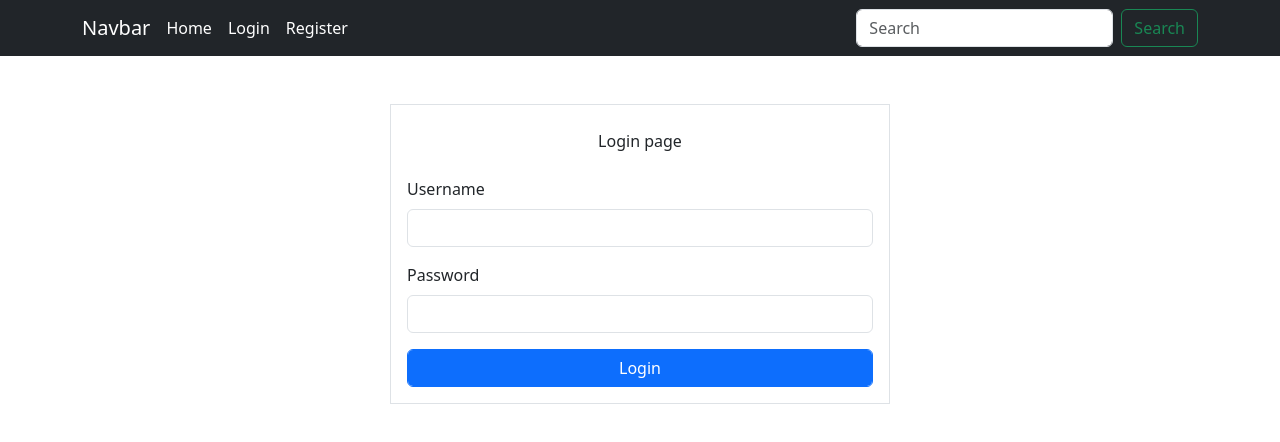
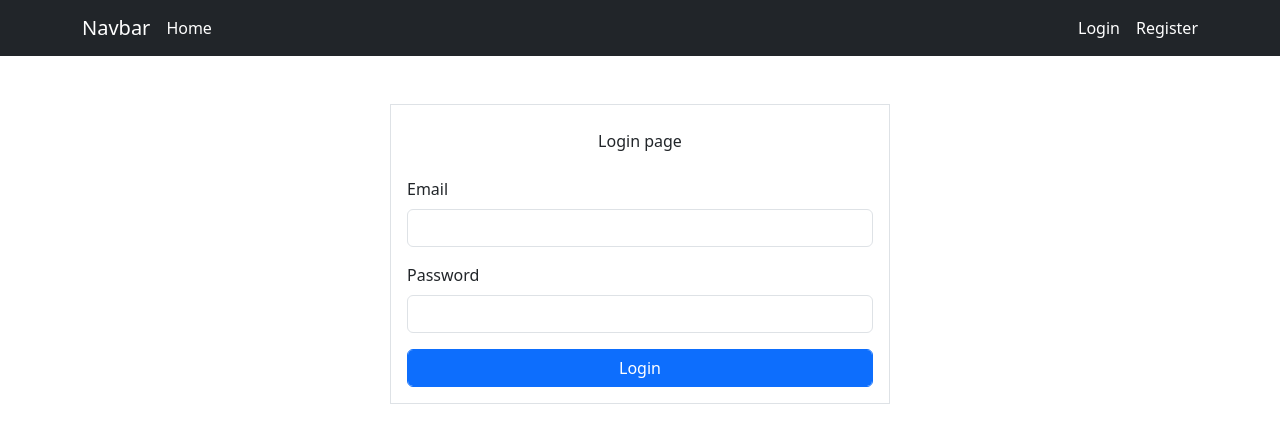
Before and after one commit to ValisherBotirov/React-FullStack-project, a React (Create React App) app: page /login in a window 1280 px wide. Shown: the top 442 px of the page. Built offline with nearby package versions, Linux system fonts and the light colour scheme.

Commit message:
add login function

```diff
--- a/src/components/Navbar.jsx
+++ b/src/components/Navbar.jsx
@@ -1,8 +1,10 @@
 import React from "react";
 import { Link } from "react-router-dom";
 import "./Navbar.css";
+import {useSelector} from "react-redux";
 
 export default function Navbar() {
+  const store = useSelector(state=> state.auth)
   return (
     <div>
       <nav class="navbar navbar-expand-lg navbar-light  bg-dark ">
@@ -19,24 +21,27 @@ export default function Navbar() {
               <Link to="/" className="navbar-list">
                 Home
               </Link>
+
+            </div>
+            <div className="d-flex gap-3 align-items-center">
+              {
+                store.loginIn ? <div className="d-flex gap-3 align-items-center">
+                  <p className="navbar-list align-content-center m-0">{store.user.username}</p>
+                  <div className="btn btn-danger">Log Out</div>
+                </div>
+                    :
+                    <>
                       <Link to="/login" className="navbar-list">
                         Login
                       </Link>
                       <Link to="/register" className="navbar-list">
                         Register
                       </Link>
+                    </>
+              }
+
             </div>
-            <form class="d-flex">
-              <input
-                class="form-control me-2"
-                type="search"
-                placeholder="Search"
-                aria-label="Search"
-              />
-              <button class="btn btn-outline-success" type="submit">
-                Search
-              </button>
-            </form>
+
           </div>
         </div>
       </nav>
--- a/src/pages/Login.jsx
+++ b/src/pages/Login.jsx
@@ -1,10 +1,13 @@
 import React, { useState } from "react";
 import Input from "../components/form/Input";
 import {useDispatch, useSelector} from "react-redux";
-import {signInUser} from "../reducers/auth";
+import {signInFailed, signInSuccess, signInUser} from "../reducers/auth";
+import AuthService from "../service/auth";
+import {useNavigate} from "react-router-dom";
 
 export default function Login() {
-  const [userName, setUserName] = useState("");
+  const navigate = useNavigate()
+  const [email, setEmail] = useState("");
   const [password, setPassword] = useState("");
   const dispatch = useDispatch()
   const store = useSelector(state => state.auth)
@@ -12,8 +15,19 @@ export default function Login() {
   const  {isLoading} = store
   const onSubmit =(e)=>{
     e.preventDefault()
-    console.log(store,"state")
+    const user = {
+      email,
+      password
+    }
     dispatch(signInUser())
+    AuthService.userLoginIn(user).then((res =>{
+      console.log(res)
+      dispatch(signInSuccess(res.user))
+      navigate("/")
+    })).catch((err)=>{
+      console.log(err)
+      dispatch(signInFailed())
+    })
   }
 
   return (
@@ -21,7 +35,7 @@ export default function Login() {
       <div className="p-3 register border mx-auto mt-5">
         <div className="">
           <p className="py-2 text-center">Login page</p>
-          <Input state={userName} setState={setUserName} label={"Username"} />
+          <Input state={email} setState={setEmail} label={"Email"} type="email" />
           <Input
             state={password}
             setState={setPassword}
--- a/src/pages/Register.jsx
+++ b/src/pages/Register.jsx
@@ -26,7 +26,7 @@ export default function Register() {
     dispatch(signInUser());
     AuthService.userRegister(user).then((res)=>{
       console.log(res)
-      dispatch(signInSuccess(res))
+      dispatch(signInSuccess(res.user))
     }).catch((err)=>{
       console.log(err)
       dispatch(signInFailed())
--- a/src/reducers/auth.js
+++ b/src/reducers/auth.js
@@ -20,6 +20,7 @@ export const counterSlice = createSlice({
       state.loginIn = true;
       state.isLoading = false;
       state.user = action.payload
+      localStorage.setItem("token",action.payload.token)
     },
 
     signInFailed: (state) => {
--- a/src/service/auth.js
+++ b/src/service/auth.js
@@ -1,10 +1,18 @@
 import axios from "./api";
 
 const AuthService = {
+  // register
   async  userRegister(user) {
     const res = await  axios.post("/users", { user });
     return res.data
   },
+
+//   login
+  async userLoginIn(user){
+    const res = await axios.post("/users/login",{user})
+    return res.data
+  }
+
 };
 
 
```
Lines whose indentation alone changed are shown as unchanged.
